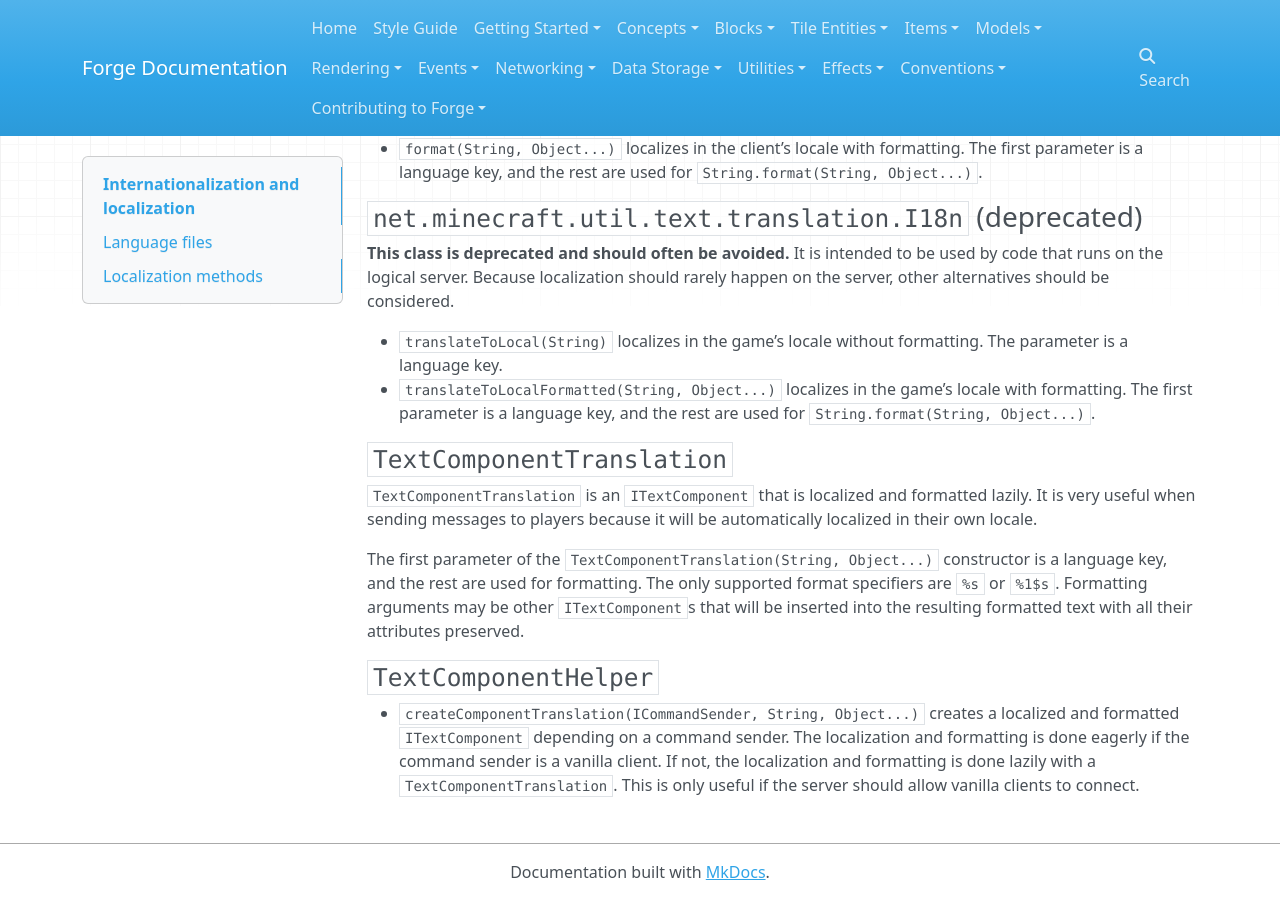
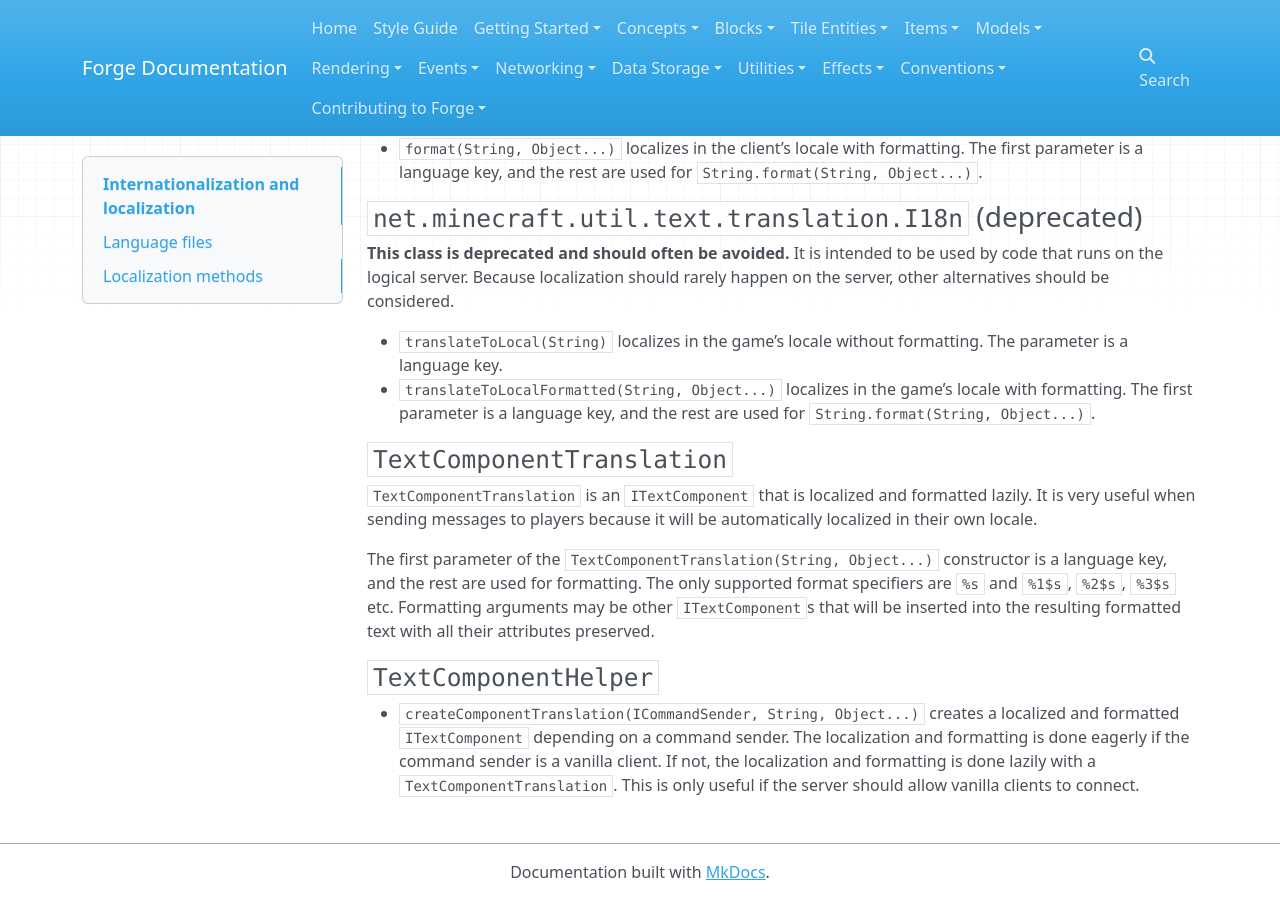
Before and after one commit to MinecraftForge/Documentation, an MkDocs documentation site: the page built from docs/concepts/internationalization.md, in a window 1280 px wide and 900 px high, scrolled down 1039 px. Built offline with MkDocs 1.6.1, drawn with Linux system fonts in a browser that asks for light colours; nearby versions of some CDN libraries; old or Windows-style settings are respelled for this version of MkDocs.

Commit message:
Specify that positional arg can be any number

```diff
--- a/docs/concepts/internationalization.md
+++ b/docs/concepts/internationalization.md
@@ -50,7 +50,7 @@ Localization methods
 
 `TextComponentTranslation` is an `ITextComponent` that is localized and formatted lazily. It is very useful when sending messages to players because it will be automatically localized in their own locale.
 
-The first parameter of the `TextComponentTranslation(String, Object...)` constructor is a language key, and the rest are used for formatting. The only supported format specifiers are `%s` or `%1$s`. Formatting arguments may be other `ITextComponent`s that will be inserted into the resulting formatted text with all their attributes preserved.
+The first parameter of the `TextComponentTranslation(String, Object...)` constructor is a language key, and the rest are used for formatting. The only supported format specifiers are `%s` and `%1$s`, `%2$s`, `%3$s` etc. Formatting arguments may be other `ITextComponent`s that will be inserted into the resulting formatted text with all their attributes preserved.
 
 ### `TextComponentHelper`
 
```
